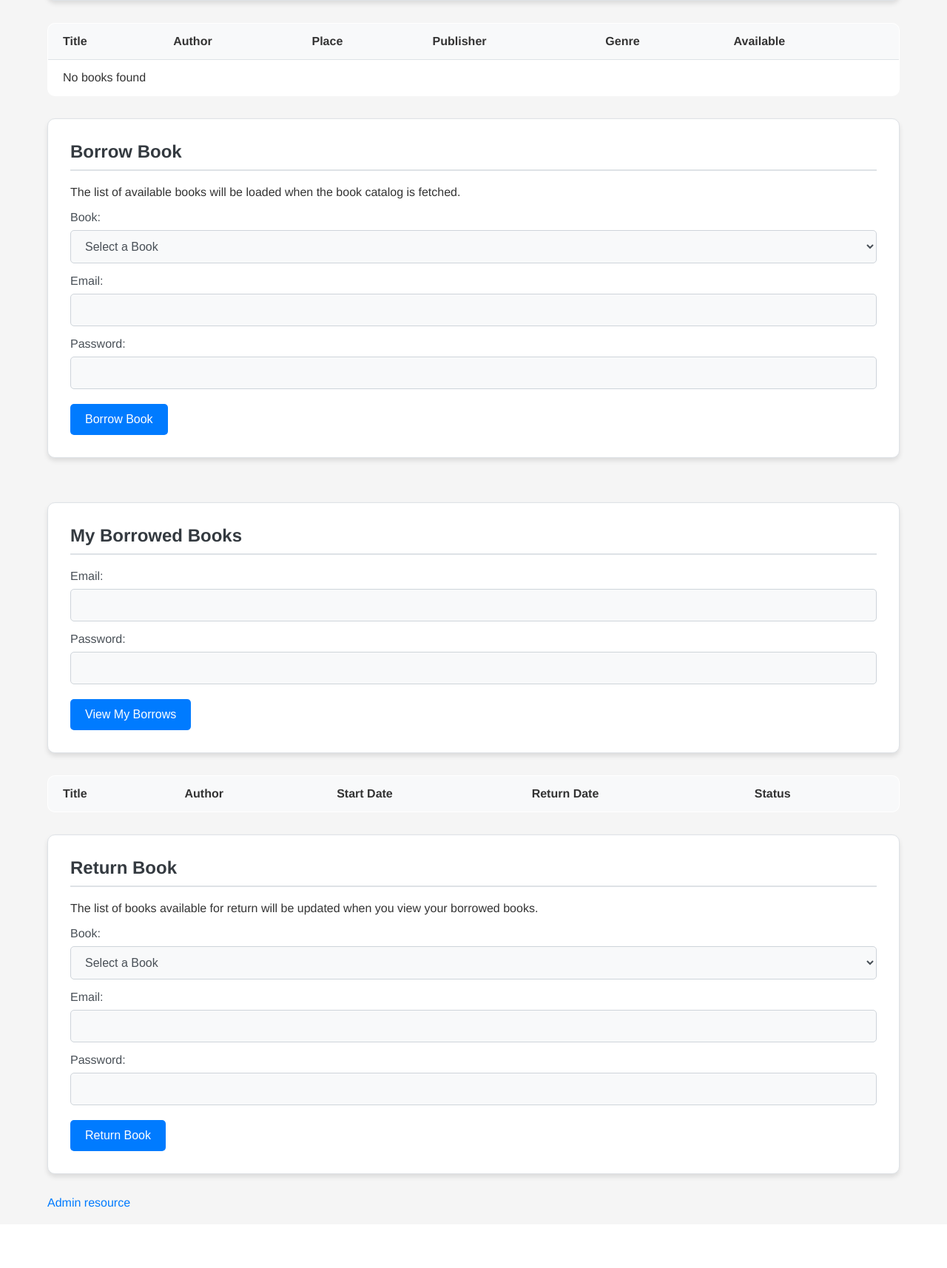
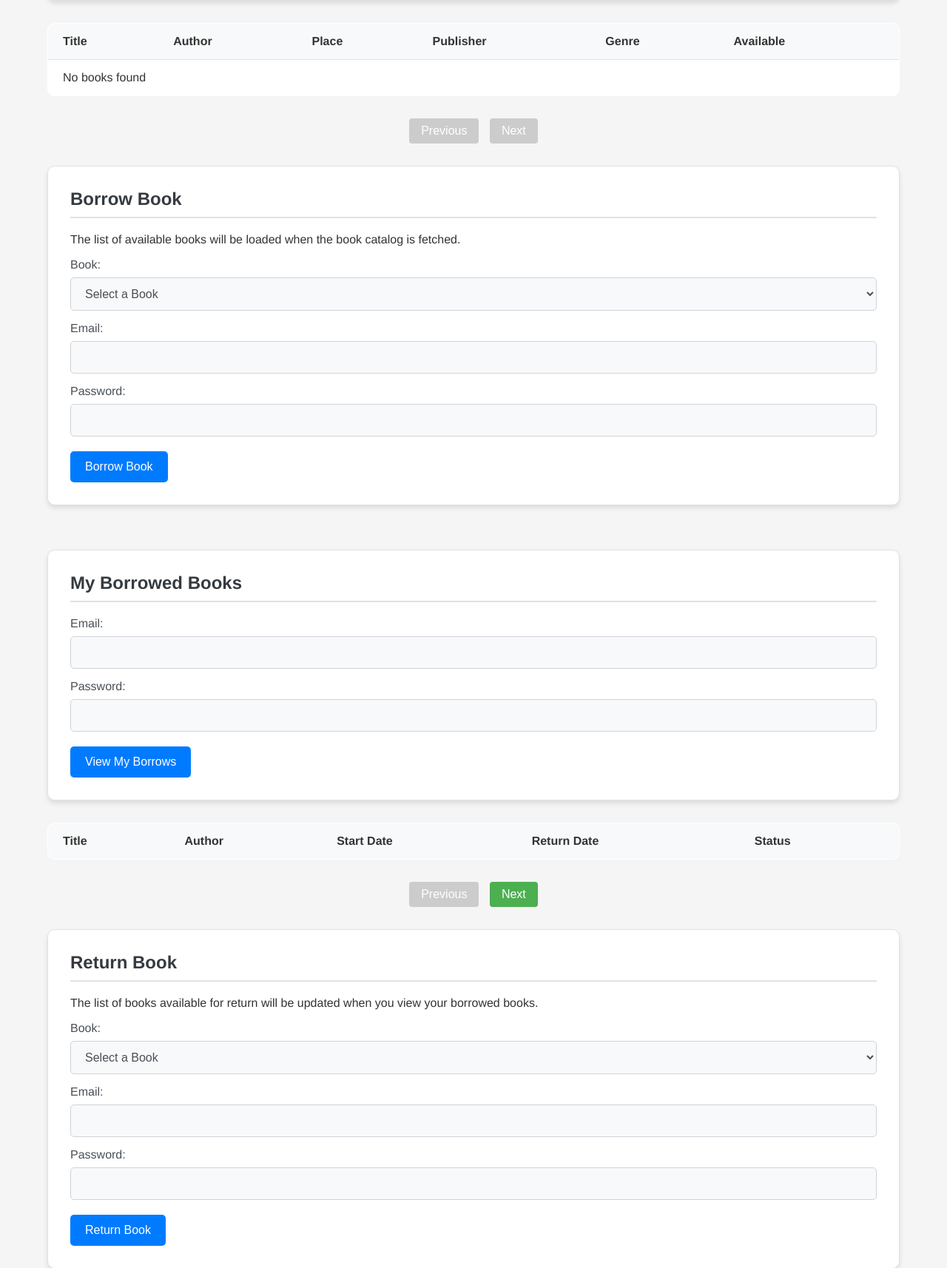
Before and after one commit to vladislavkn/library_management_task, a Flask app: page / in a window 1280 px wide. Shown: the part 352-2066 px from the top of the page at 74% size. Before the commit the page ends 1984 px from the top, so only its background shows below. Run offline with Flask 3, Linux system fonts and the light colour scheme; lists and menus that the app fills with data are empty; some libraries are stand-ins or nearby versions.

Commit message:
feat: add pagination controls for books and borrowed books with functionality

```diff
--- a/app.py
+++ b/app.py
@@ -195,6 +195,8 @@ def get_borrowed_books():
 
     email = data.get('email')
     password = data.get('password')
+    limit = data.get('limit', 5)  # Default to 5 items per page
+    offset = data.get('offset', 0)
 
     if not email or not password:
         return jsonify({'error': 'Missing required fields (email or password)'}), 400
@@ -204,8 +206,8 @@ def get_borrowed_books():
         if not check_password(email, password):
             return jsonify({'error': 'Invalid email or password'}), 401
 
-        # Fetch the list of borrows for the user
-        borrows = list_borrows(email)
+        # Fetch the list of borrows for the user with pagination
+        borrows = list_borrows(email, limit, offset)
         return jsonify(borrows), 200
 
     except Exception as e:
--- a/static/css/style.css
+++ b/static/css/style.css
@@ -410,6 +410,34 @@ body.viewer {
 }
 
 /* ==========================================================================
+   Pagination Controls
+   ========================================================================== */
+
+.pagination-controls {
+  margin: 20px 0;
+  text-align: center;
+}
+
+.pagination-controls button {
+  padding: 8px 16px;
+  margin: 0 5px;
+  background-color: #4caf50;
+  color: white;
+  border: none;
+  border-radius: 4px;
+  cursor: pointer;
+}
+
+.pagination-controls button:disabled {
+  background-color: #cccccc;
+  cursor: not-allowed;
+}
+
+.pagination-controls button:hover:not(:disabled) {
+  background-color: #45a049;
+}
+
+/* ==========================================================================
    Responsive Design
    ========================================================================== */
 
--- a/templates/index.html
+++ b/templates/index.html
@@ -39,6 +39,12 @@
           <!-- Book entries will be populated here -->
         </tbody>
       </table>
+
+      <!-- Add pagination controls for books -->
+      <div class="pagination-controls">
+        <button id="prevBooksBtn" disabled>Previous</button>
+        <button id="nextBooksBtn">Next</button>
+      </div>
 
       <div class="forms-container">
         <div class="form-container">
@@ -95,6 +101,12 @@
         </tbody>
       </table>
 
+      <!-- Add pagination controls for borrowed books -->
+      <div class="pagination-controls">
+        <button id="prevBorrowsBtn" disabled>Previous</button>
+        <button id="nextBorrowsBtn">Next</button>
+      </div>
+
       <!-- Return Book Form -->
       <div class="forms-container">
         <div class="form-container">
```
Also changed, not shown: static/js/index.js (+78 -5 lines).
